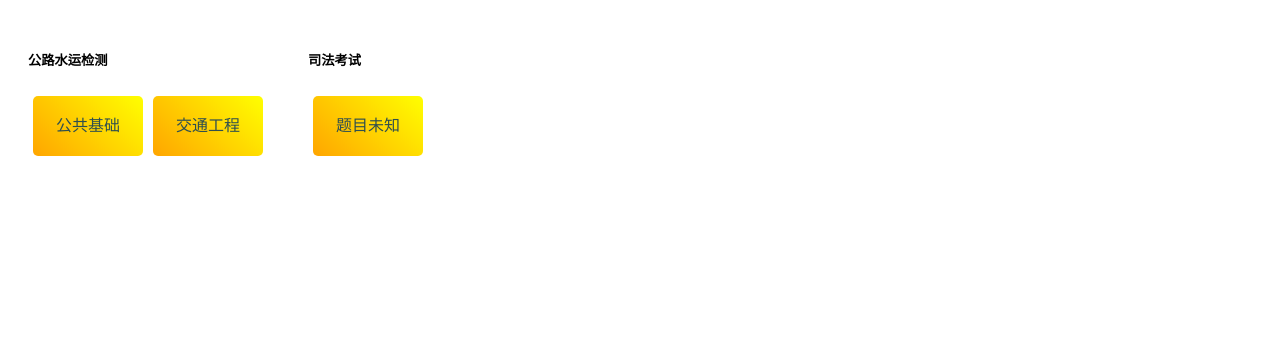
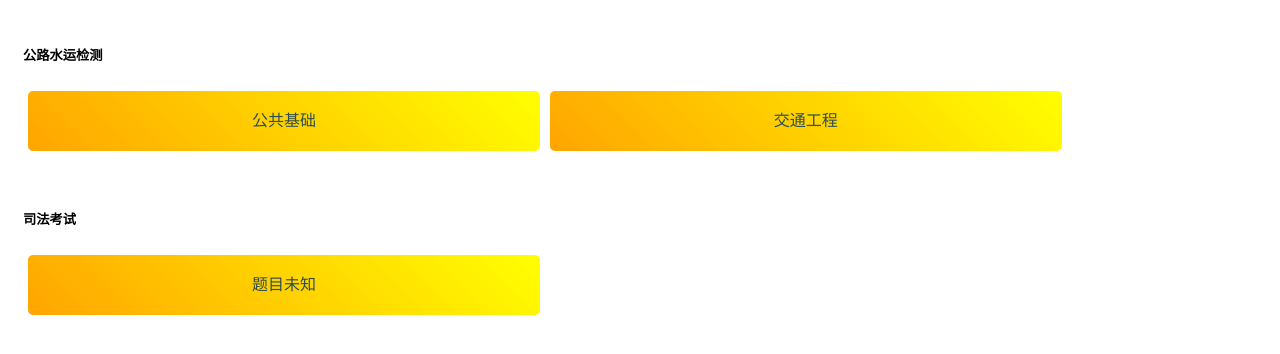
Before and after one commit to rovesoul/FLASK_WEB, a Flask app: page /choice in a window 1280 px wide. Shown: the top 354 px of the page. Run offline with Flask 2, Linux system fonts and the light colour scheme; the visitor is signed in with stand-in values (Sample User, id 1); parts of the project's set-up code (start-up, migrations or seed data) failed here and were passed over.

Commit message:
css 调整

```diff
--- a/app.py
+++ b/app.py
@@ -10,6 +10,7 @@ from get_data import df, never_list
 
 app = Flask(__name__)
 app.secret_key = '1234567'
+
 
 
 
--- /dev/null
+++ b/static/css/choicecss.css
@@ -0,0 +1,22 @@
+#div_big {
+    width: 90%;
+    float: left;
+    padding: 15px;
+    margin: auto;
+}
+
+#div1 {
+    float: left;
+    width: 45%;
+    height: 60px;
+    margin: 5px;
+    border-radius: 5px;
+    background-image: linear-gradient(45deg, orange, yellow);
+    text-align: center;
+}
+
+a {
+    color: darkslategray;
+    text-decoration: none;
+    vertical-align: middle;
+}
--- a/templates/choice.html
+++ b/templates/choice.html
@@ -5,34 +5,11 @@
     <meta charset="UTF-8">
     <meta name="viewport" content="width=device-width,initial-scale=1.0, minimum-scale=1.0, maximum-scale=1.0, user-scalable=no" />
     <title>公共基础测试题</title>
-    <style>
-        #div_big {
-            float: left;
-            padding: 20px;
-            left: 50%;
-            right: 50%;
-            margin: auto;
-        }
-
-        #div1 {
-            float: left;
-            width: 110px;
-            height: 60px;
-            margin: 5px;
-            border-radius: 5px;
-            background-image: linear-gradient(45deg, orange, yellow);
-            text-align: center;
-        }
-
-        a {
-            color: darkslategray;
-            text-decoration: none;
-            vertical-align: middle;
-        }
-    </style>
+    <link rel="stylesheet" type="text/css" href="../static/css/choicecss.css" charset="utf-8">
 </head>
 
 <body>
+
     <div id=div_big>
         <h5>公路水运检测</h5>
         <div id=div1>
--- a/templates/jiance_gongji.html
+++ b/templates/jiance_gongji.html
@@ -5,7 +5,7 @@
     <meta charset="UTF-8">
     <meta name="viewport" content="width=device-width,initial-scale=1.0, minimum-scale=1.0, maximum-scale=1.0, user-scalable=no" />
     <title>公共基础测试题</title>
-    <link rel="stylesheet" href="indexs.css">
+    <link rel="stylesheet" type="text/css" href="../static/css/indexs.css" charset="utf-8">
 </head>
 
 <body>
```
Also changed, not shown: static/css/indexs.css (renamed from templates/indexs.css).
